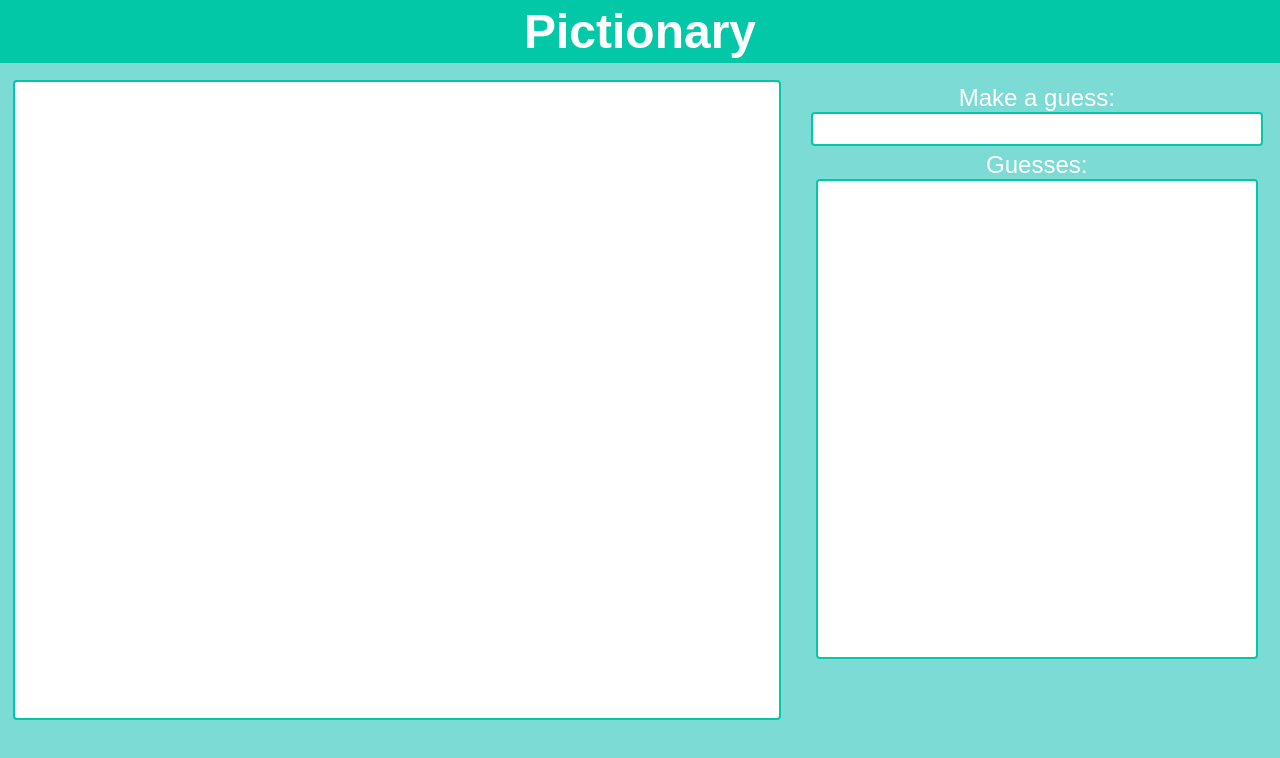
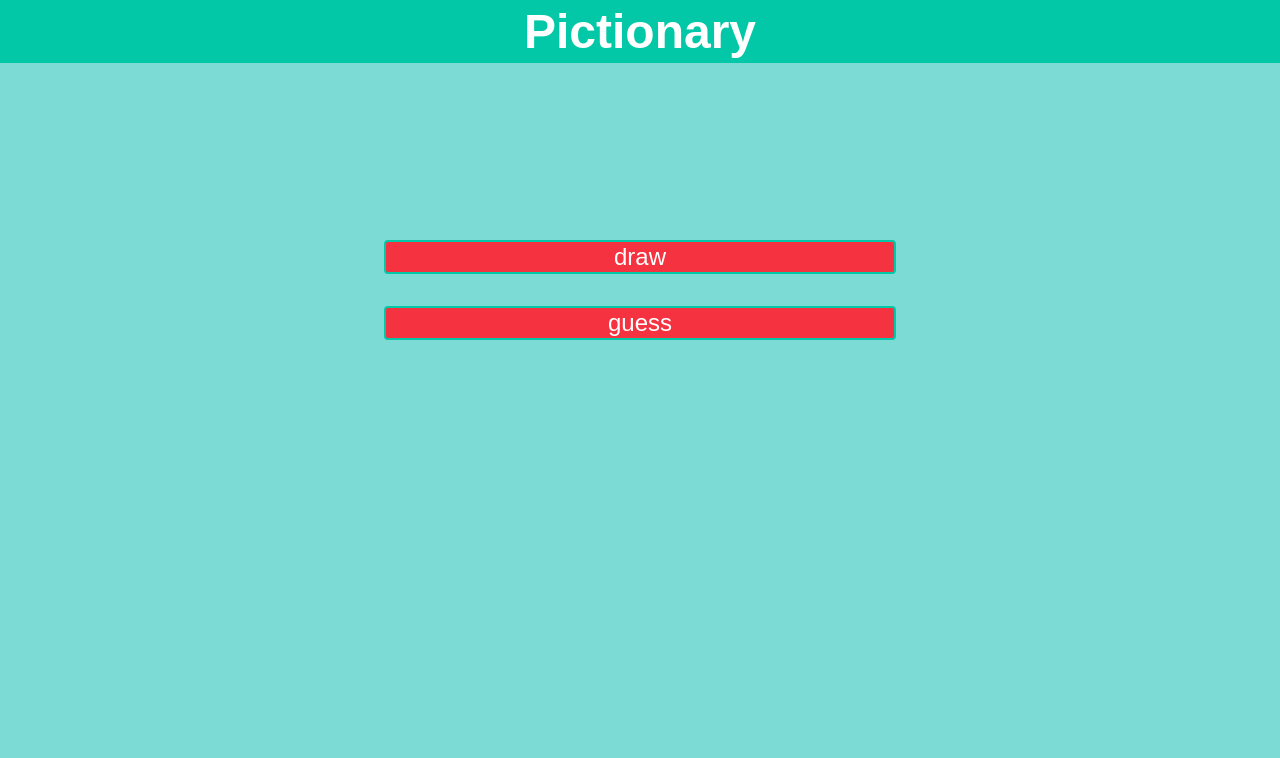
Before and after one commit to elmeltone/pictionary, a website: page public/index.html in a window 1280 px wide. Drawn offline with nearby package versions, Linux system fonts and the light colour scheme; no server answers.

Commit message:
Adds static login page

```diff
--- a/public/index.html
+++ b/public/index.html
@@ -12,6 +12,10 @@
 </head>
 <body>
     <h1>Pictionary</h1>
+    <div class="login">
+        <input class="drawer-button" type="button" name="drawer-button" value="draw">
+        <input class="guesser-button" type="button" name="guesser-button" value="guess">
+    </div>
     <canvas id="canvas"></canvas>
     <div id="game">
         <div id="top-message">
--- a/public/sass/main.scss
+++ b/public/sass/main.scss
@@ -90,8 +90,19 @@ h1, div, input {
   text-align: center;
 }
 
+input {
+  &:hover {
+    cursor: pointer;
+  }
+}
+
 h1 {
-  background-color: $complement;
+  position: absolute;
+  top: 0;
+  left: 0;
+  z-index: 99;
+  background: $complement;
+  width: 100%;
   margin:  0 0 4px 0;
   padding: 4px 20px;
 }
@@ -103,7 +114,44 @@ canvas {
   display: block;
 }
 
-/***** Guessing Area *****/
+/***** Login Page *****/
+
+.login {
+  position: absolute;
+  left: 0;
+  top: 0;
+  z-index: 98;
+  width: 100vw;
+  height: 100vh;
+  background: $background;
+}
+
+.drawer-button, .guesser-button {
+  display: block;
+  margin-left: auto;
+  margin-right: auto;
+  width: 40%;
+  background: $emphasis;
+  color: $plain;
+  border: 2px solid $complement;
+  @include border-radius(4px);
+  &:focus {
+    outline: none;
+  }
+  &:active {
+    opacity: .75;
+  }
+}
+
+.drawer-button {
+  margin-top: 30vh;
+}
+
+.guesser-button {
+  margin-top: 4vh;
+}
+
+/***** Game Page *****/
 
 #game, canvas {
   float: left;
```
Also changed, not shown: public/main.css.
